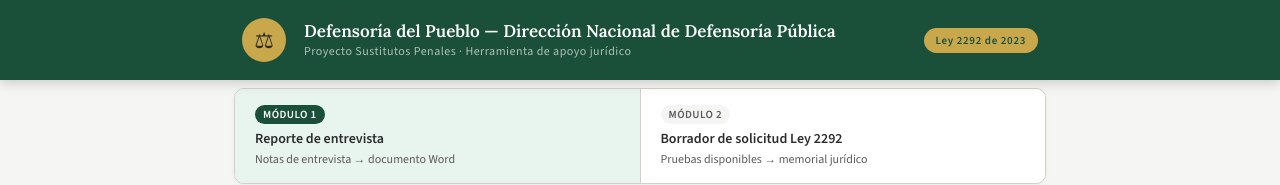
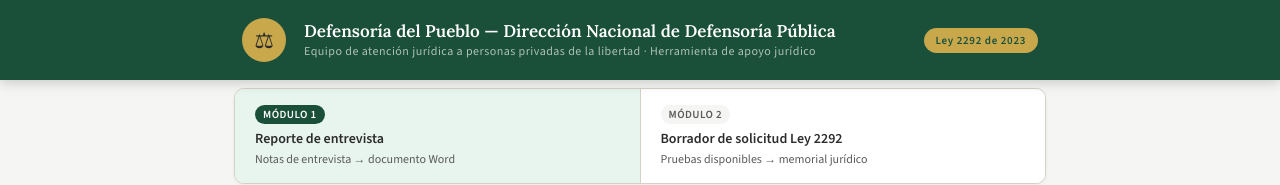
Before and after one commit to diegomolarte/utilidad-publica, a website: page index.html in a window 1280 px wide. Shown: the top 185 px of the page. Drawn offline with nearby package versions, Linux system fonts and the light colour scheme.

Commit message:
Update index.html

```diff
--- a/index.html
+++ b/index.html
@@ -429,7 +429,7 @@
     <div class="header-escudo">⚖</div>
     <div class="header-texto">
       <h1>Defensoría del Pueblo — Dirección Nacional de Defensoría Pública</h1>
-      <p>Proyecto Sustitutos Penales · Herramienta de apoyo jurídico</p>
+      <p>Equipo de atención jurídica a personas privadas de la libertad · Herramienta de apoyo jurídico</p>
     </div>
     <span class="badge-ley">Ley 2292 de 2023</span>
   </div>
```
